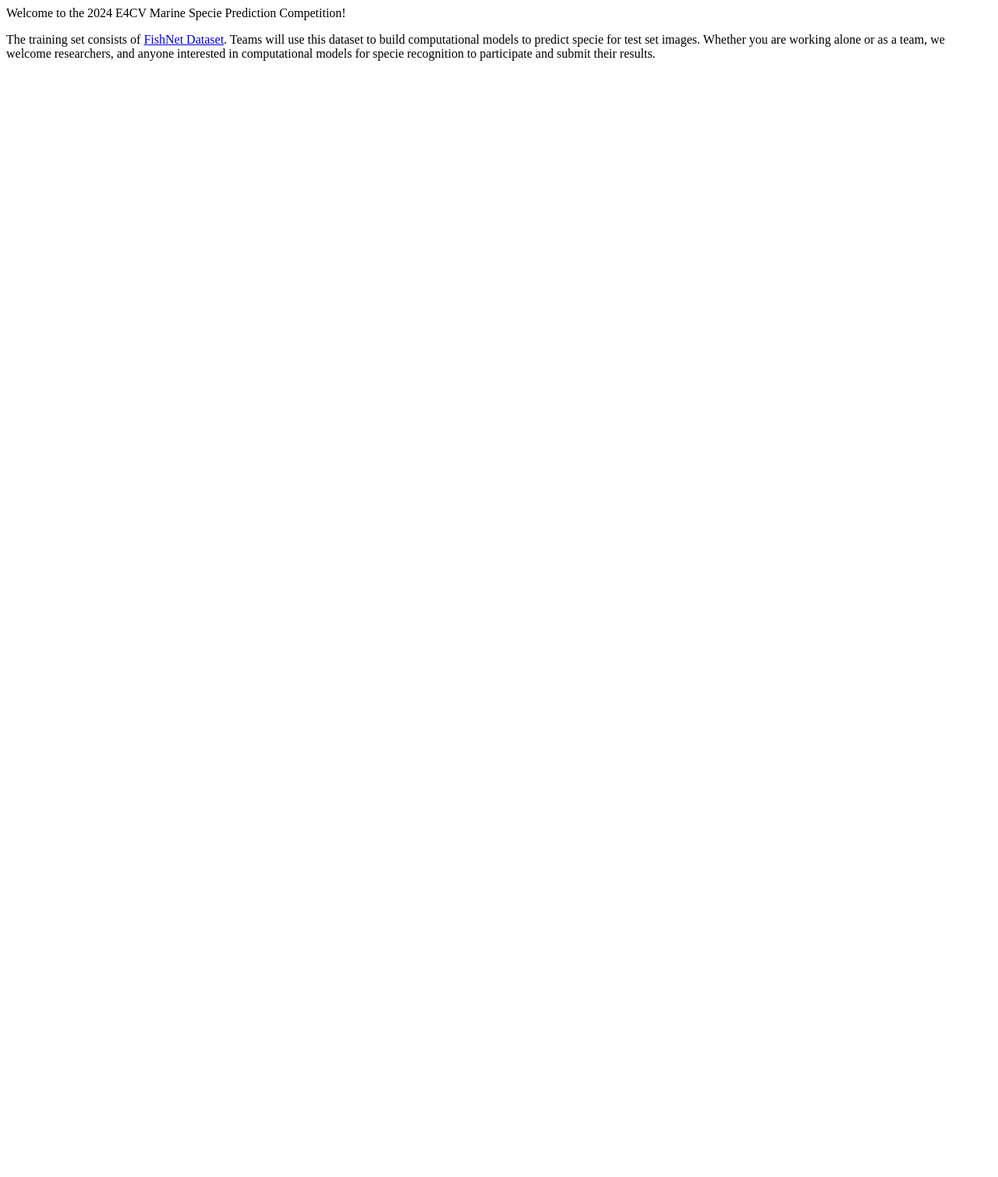
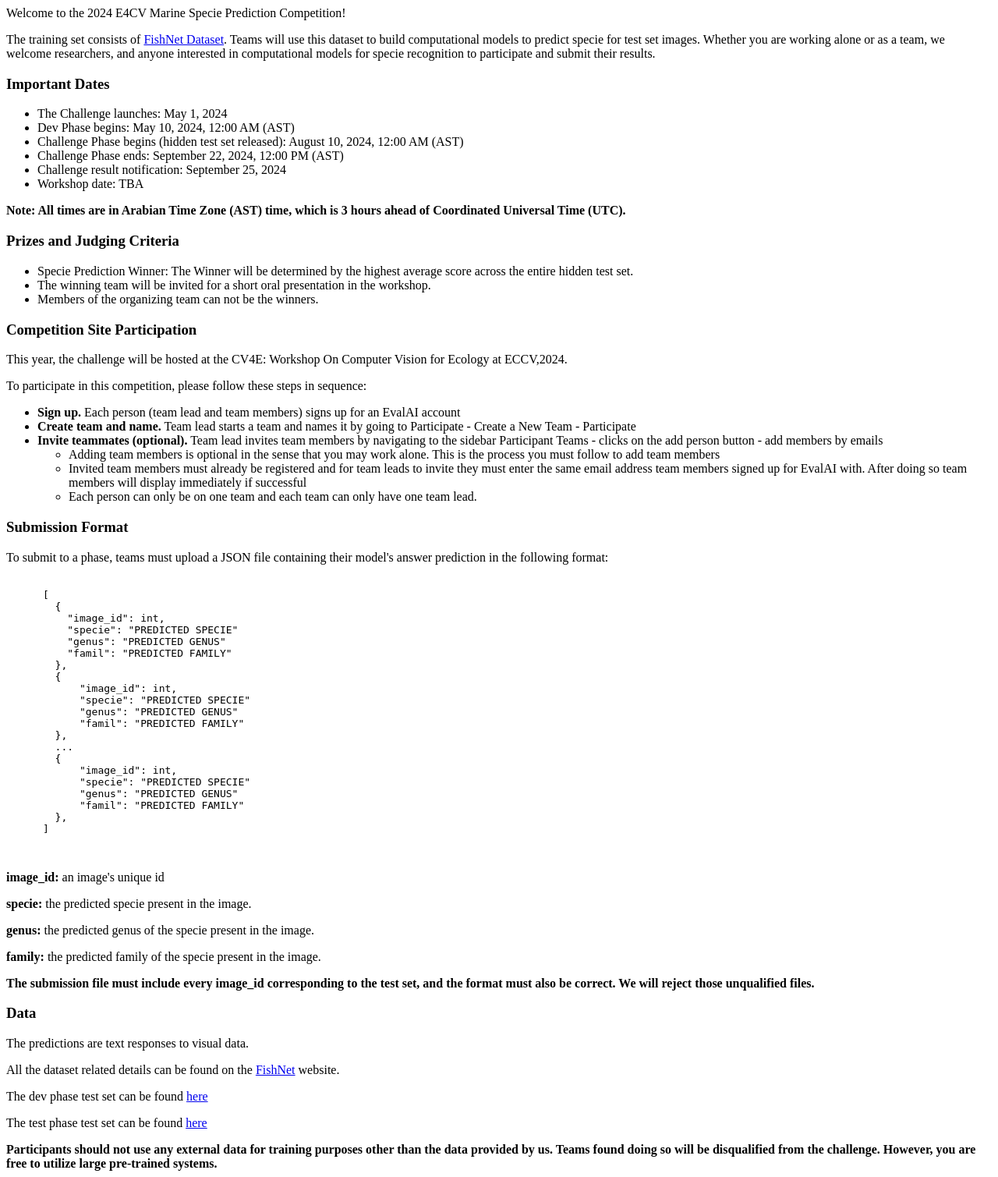
Before and after one commit to faixan-khan/CV4E, a Python web app: template templates/description.html in a window 1280 px wide. Shown: the whole page at 78% size. Before the commit the page ends 78 px from the top, so only its background shows below. Run offline with Jinja, Linux system fonts and the light colour scheme; the template is opened without the code that fills it, so the values that code supplies are empty.

Commit message:
description

```diff
--- a/templates/description.html
+++ b/templates/description.html
@@ -1,5 +1,96 @@
 <p>Welcome to the 2024 E4CV Marine Specie Prediction Competition!</p>
 
-<p>The training set consists of <a href="https://fishnet-2023.github.io/">FishNet Dataset</a>. Teams will use this dataset to build computational models to predict specie for test set images. Whether you are working alone or as a team, we welcome researchers, and anyone interested in computational models for specie recognition to participate and submit their results.
+<p>The training set consists of <a href="https://fishnet-2023.github.io/">FishNet Dataset</a>. Teams will use this dataset to build computational models to predict specie for test set images. Whether you are working alone or as a team, we welcome researchers, and anyone interested in computational models for specie recognition to participate and submit their results.</p>
 
-</p>
+
+<!-- <h3> Winners</h3>
+<p> We thank all the participants who took part in the challenge.</p>
+<ul>
+    <li>The first position was secured by team <b>NAME</b> lead by <NAME>.</li>
+    <li>The second position was secured by team <b>NAME</b> lead by <NAME>.</li>
+</ul> -->
+
+<h3>Important Dates</h3>
+<ul>
+    <li>The Challenge launches: May 1, 2024</li>
+    <li>Dev Phase begins: May 10, 2024, 12:00 AM (AST)</li>
+    <li>Challenge Phase begins (hidden test set released): August 10, 2024, 12:00 AM (AST)</li>
+    <li>Challenge Phase ends: September 22, 2024, 12:00 PM (AST)</li>
+    <li>Challenge result notification: September 25, 2024</li>
+    <li>Workshop date: TBA</li>
+</ul>
+<p><b>Note: All times are in Arabian Time Zone (AST) time, which is 3 hours ahead of Coordinated Universal Time (UTC).</b></p>
+
+
+<h3>Prizes and Judging Criteria</h3>
+
+<ul>
+    <li>Specie Prediction Winner: The Winner will be determined by the highest average score across the entire hidden test set.</li>
+    <li>The winning team will be invited for a short oral presentation in the workshop.</li>
+    <!-- <li>The winning team will receive a cash prize of 300 USD, and the second position will receive 200 USD. </li> -->
+    <li> Members of the organizing team can not be the winners.</li>
+</ul>
+
+<h3>Competition Site Participation</h3>
+
+<p>This year, the challenge will be hosted at the CV4E: Workshop On Computer Vision for Ecology at ECCV,2024.</p>
+<p>To participate in this competition, please follow these steps in sequence:</p>
+
+<ul>
+<li><b>Sign up. </b>Each person (team lead and team members) signs up for an EvalAI account</li>
+<li><b>Create team and name.</b> Team lead starts a team and names it by going to Participate - Create a New Team - Participate</li>
+<li><b>Invite teammates (optional).</b> Team lead invites team members by navigating to the sidebar Participant Teams - clicks on the add person button - add members by emails
+    <ul>
+        <li>Adding team members is optional in the sense that you may work alone. This is the process you must follow to add team members</li>
+        <li>Invited team members must already be registered and for team leads to invite they must enter the same email address team members signed up for EvalAI with. After doing so team members will display immediately if successful</li>
+        <li>Each person can only be on one team and each team can only have one team lead.</li>
+    </ul>
+</ul>
+
+
+<h3>Submission Format</h3>
+<p>To submit to a phase, teams must upload a JSON file containing their model's answer prediction in the following format:</p>
+
+<pre>
+    <code>
+      [
+        {
+          "image_id": int,
+          "specie": "PREDICTED SPECIE"
+          "genus": "PREDICTED GENUS"
+          "famil": "PREDICTED FAMILY"
+        },
+        {
+            "image_id": int,
+            "specie": "PREDICTED SPECIE"
+            "genus": "PREDICTED GENUS"
+            "famil": "PREDICTED FAMILY"
+        },
+        ...
+        {
+            "image_id": int,
+            "specie": "PREDICTED SPECIE"
+            "genus": "PREDICTED GENUS"
+            "famil": "PREDICTED FAMILY"
+        },
+      ]
+    </code>
+  </pre>
+
+<p><b>image_id: </b>an image's unique id</p>
+<p><b>specie: </b>the predicted specie present in the image. </p>
+<p><b>genus: </b>the predicted genus of the specie present in the image. </p>
+<p><b>family: </b>the predicted family of the specie present in the image. </p>
+<!-- <p>Here is an example submission file.</p>      -->
+<b>The submission file must include every image_id corresponding to the test set, and the format must also be correct. We will reject those unqualified files.</b>
+<!-- <b>You can use the <a href="#"> given </a> notebook to help you with your submission. </b> -->
+
+<h3>Data</h3>
+
+<p>The predictions are text responses to visual data.</p>
+<p> All the dataset related details can be found on the <a href="https://fishnet-2023.github.io/">FishNet</a> website.</p>
+<p>The dev phase test set can be found <a href="#"> here</a></p>
+<p>The test phase test set can be found <a href="#"> here</a></p>
+
+<b>Participants should not use any external data for training purposes other than the data provided by us.
+    Teams found doing so will be disqualified from the challenge. However, you are free to utilize large pre-trained systems. </b>
```
